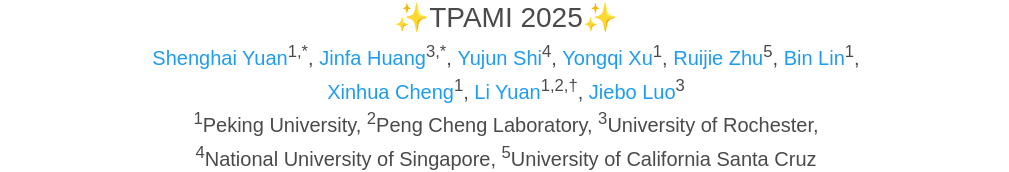
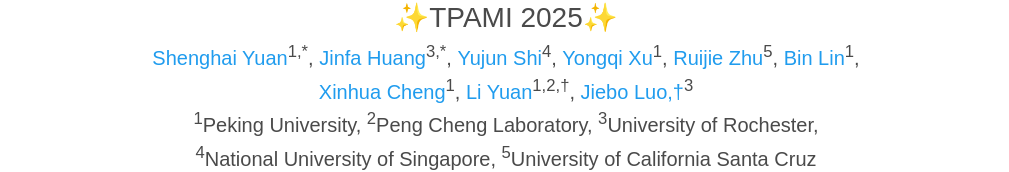
Before and after one commit to PKU-YuanGroup/MagicTime, a plain HTML site: page index.html in a window 1280 px wide. Shown: the part 183-355 px from the top of the page, without its empty margins (134-1143 px from the left). Drawn offline with nearby package versions, Linux system fonts and the light colour scheme; some icons are missing; a web font is replaced by a local one.

Commit message:
Update index.html

```diff
--- a/index.html
+++ b/index.html
@@ -75,7 +75,7 @@
               <span class="author-block">
                 <a href="https://yuanli2333.github.io/">Li Yuan</a><sup>1,2,†</sup>,</span>
               <span class="author-block">
-                <a href="https://www.cs.rochester.edu/u/jluo/">Jiebo Luo</a><sup>3</sup></span>
+                <a href="https://www.cs.rochester.edu/u/jluo/">Jiebo Luo,†</a><sup>3</sup></span>
             </div>
           </div>
 
```
